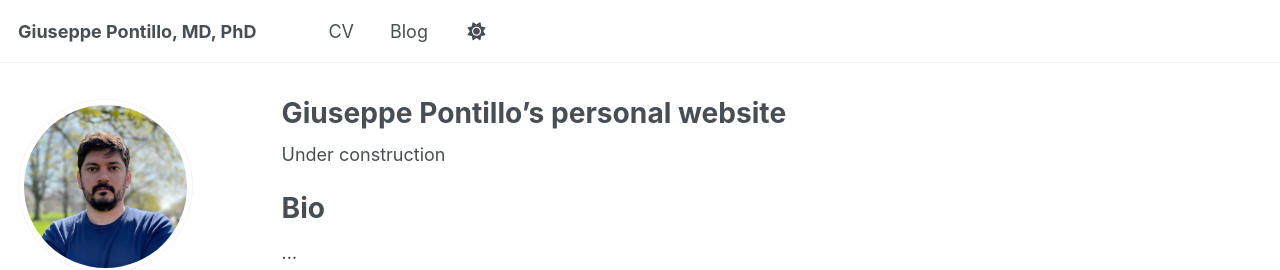
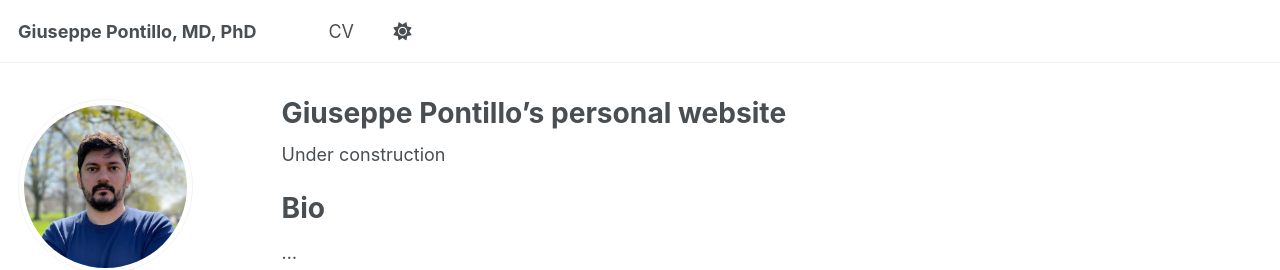
Before and after one commit to giupontillo/giupontillo.github.io, a Jekyll site: the page built from _pages/about.md, in a window 1280 px wide. Shown: the top 270 px of the page. Built offline with Jekyll 4.4.1, drawn with Linux system fonts in a browser that asks for light colours; some web fonts are replaced.

Commit message:
Revert "revert"
This reverts commit 5dac7d521de3f7d95798043c7df6177a699f3fe0.

```diff
--- a/_data/navigation.yml
+++ b/_data/navigation.yml
@@ -10,6 +10,3 @@
 main:
   - title: "CV"
     url: /cv/
-
-  - title: "Blog"
-    url: /posts/
```
